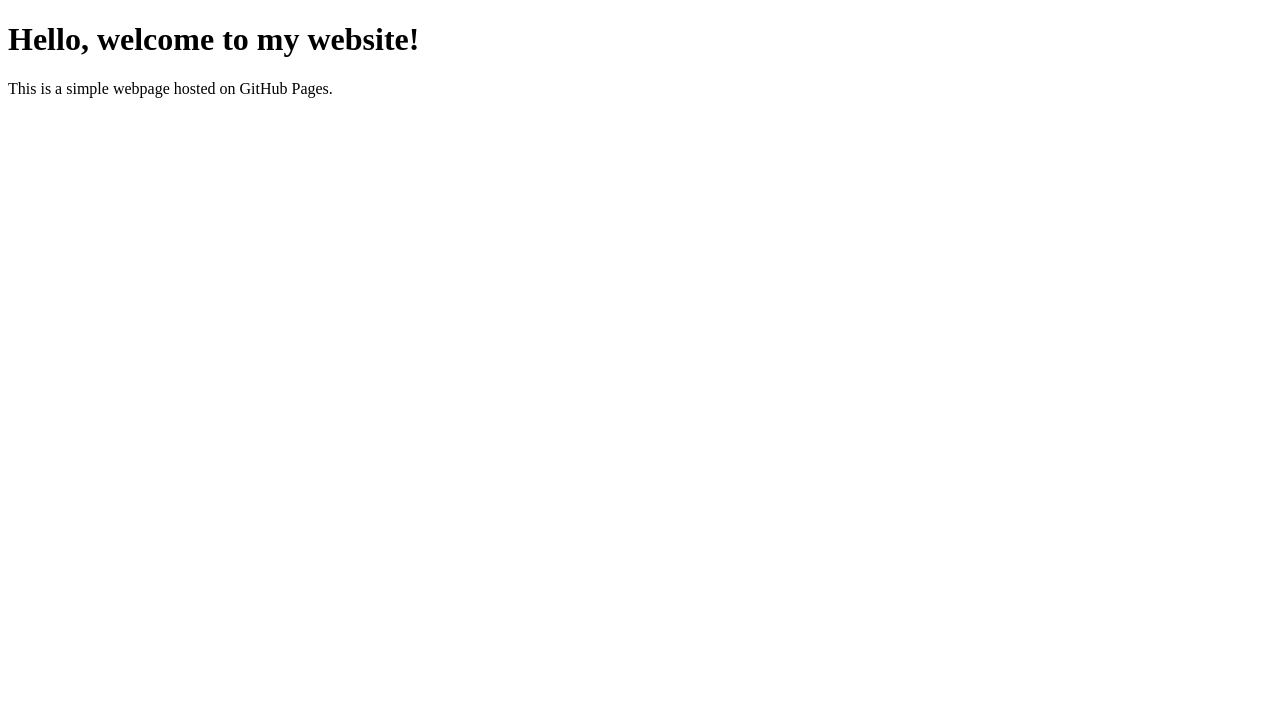
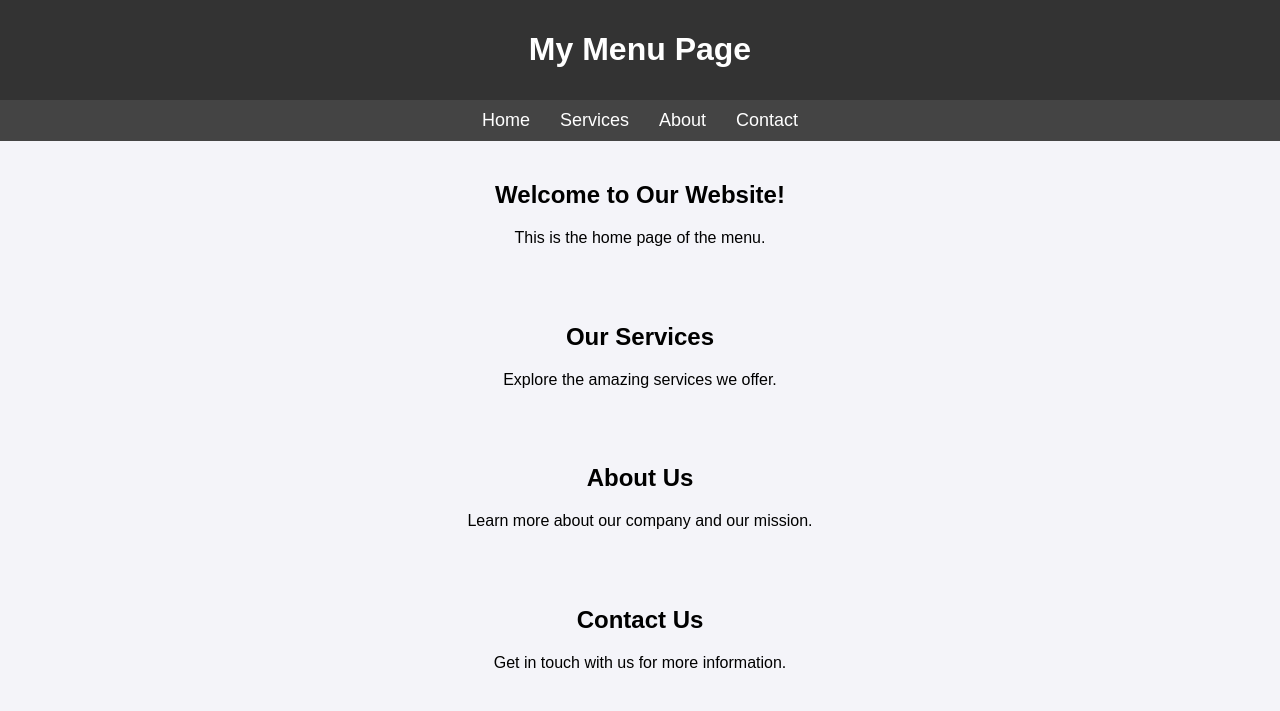
Before and after one commit to packlandz/packlandz.com, a plain HTML site: page index.html in a window 1280 px wide. Drawn offline with Linux system fonts and the light colour scheme.

Commit message:
Update index.html

```diff
--- a/index.html
+++ b/index.html
@@ -3,10 +3,73 @@
 <head>
     <meta charset="UTF-8">
     <meta name="viewport" content="width=device-width, initial-scale=1.0">
-    <title>My GitHub Page</title>
+    <title>Menu Page</title>
+    <style>
+        body {
+            font-family: Arial, sans-serif;
+            background-color: #f4f4f9;
+            margin: 0;
+            padding: 0;
+        }
+        header {
+            background-color: #333;
+            color: white;
+            padding: 10px 0;
+            text-align: center;
+        }
+        nav {
+            display: flex;
+            justify-content: center;
+            background-color: #444;
+            padding: 10px;
+        }
+        nav a {
+            color: white;
+            text-decoration: none;
+            margin: 0 15px;
+            font-size: 18px;
+        }
+        nav a:hover {
+            text-decoration: underline;
+        }
+        section {
+            padding: 20px;
+            text-align: center;
+        }
+    </style>
 </head>
 <body>
-    <h1>Hello, welcome to my website!</h1>
-    <p>This is a simple webpage hosted on GitHub Pages.</p>
+
+<header>
+    <h1>My Menu Page</h1>
+</header>
+
+<nav>
+    <a href="#home">Home</a>
+    <a href="#services">Services</a>
+    <a href="#about">About</a>
+    <a href="#contact">Contact</a>
+</nav>
+
+<section id="home">
+    <h2>Welcome to Our Website!</h2>
+    <p>This is the home page of the menu.</p>
+</section>
+
+<section id="services">
+    <h2>Our Services</h2>
+    <p>Explore the amazing services we offer.</p>
+</section>
+
+<section id="about">
+    <h2>About Us</h2>
+    <p>Learn more about our company and our mission.</p>
+</section>
+
+<section id="contact">
+    <h2>Contact Us</h2>
+    <p>Get in touch with us for more information.</p>
+</section>
+
 </body>
 </html>
```
